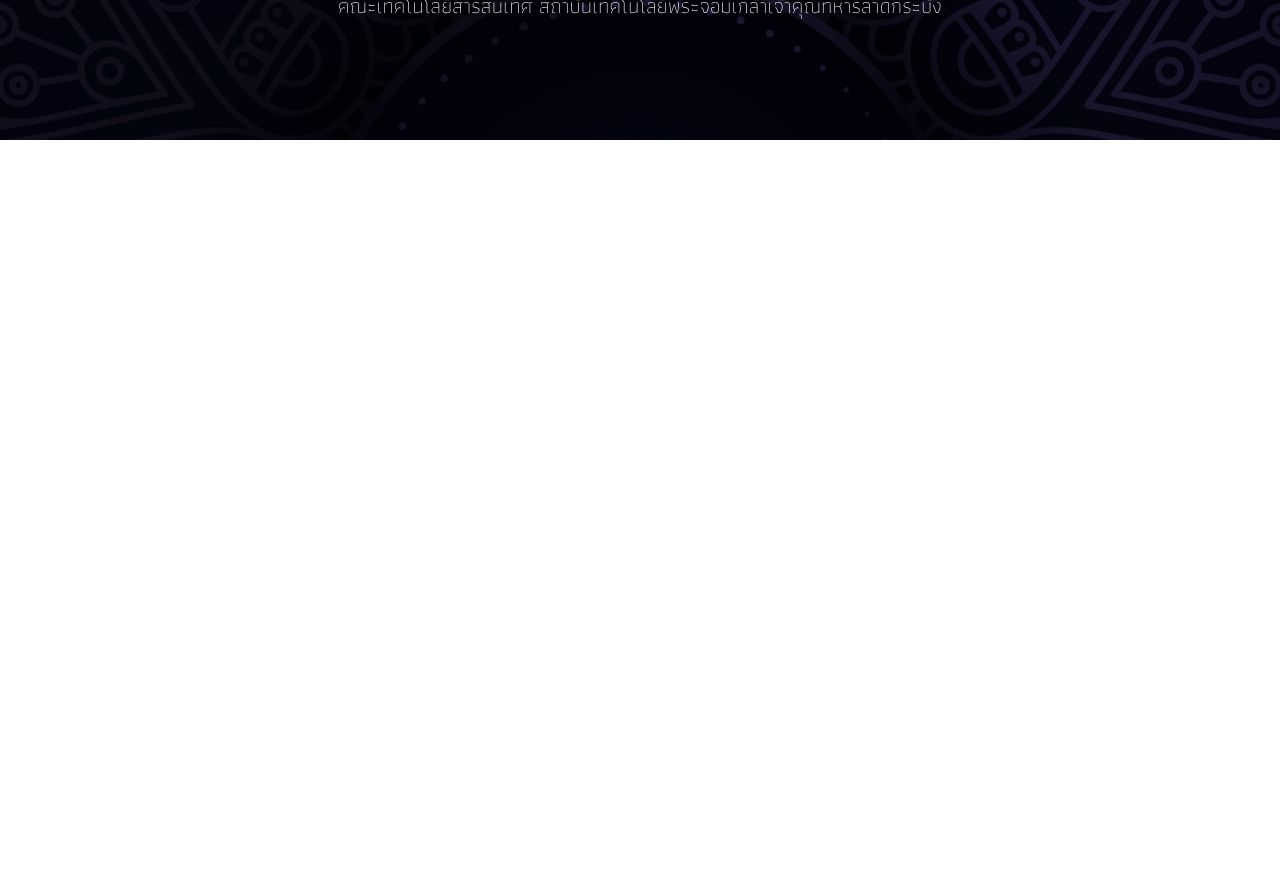
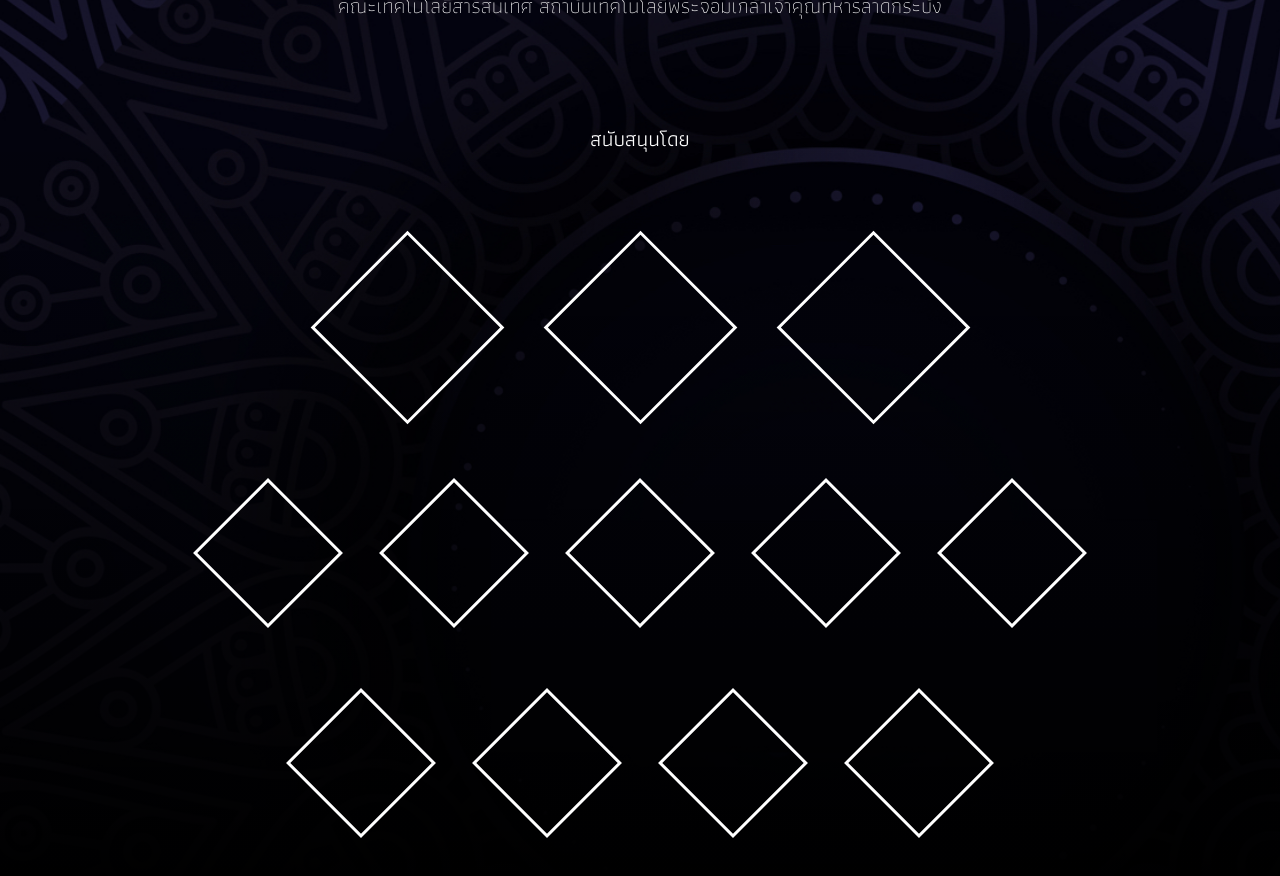
Before and after one commit to phongsathorn1/itcamp15-landing, a Vue app: page / in a window 1280 px wide. Shown: the part 660-1536 px from the top of the page. Before the commit the page ends 800 px from the top, so only its background shows below. Built offline with nearby package versions, Linux system fonts and the light colour scheme.

Commit message:
:sparkles: add sponsor area

```diff
--- a/src/components/section/Heading.vue
+++ b/src/components/section/Heading.vue
@@ -26,12 +26,12 @@ export default {
   background-size: cover;
   background-repeat: no-repeat;
   width: 100%;
-  height: calc(100vh - 200px);
   padding-top: 200px;
 }
 
 #heading-content {
   text-align: center;
+  margin-bottom: 100px;
 }
 
 span {
--- a/src/components/section/Sponsor.vue
+++ b/src/components/section/Sponsor.vue
@@ -1,5 +1,25 @@
 <template>
-  <div id="sponsor-container"></div>
+  <div id="sponsor-container">
+    <p>สนับสนุนโดย</p>
+    <div class="sponsor-row">
+      <div class="sponsor-lv1"></div>
+      <div class="sponsor-lv1"></div>
+      <div class="sponsor-lv1"></div>
+    </div>
+    <div class="sponsor-row">
+      <div class="sponsor-lv2"></div>
+      <div class="sponsor-lv2"></div>
+      <div class="sponsor-lv2"></div>
+      <div class="sponsor-lv2"></div>
+      <div class="sponsor-lv2"></div>
+    </div>
+    <div class="sponsor-row">
+      <div class="sponsor-lv2"></div>
+      <div class="sponsor-lv2"></div>
+      <div class="sponsor-lv2"></div>
+      <div class="sponsor-lv2"></div>
+    </div>
+  </div>
 </template>
 
 <script>
@@ -11,7 +31,35 @@ export default {
 <style lang="scss" scoped>
 #sponsor-container {
   background-image: linear-gradient(to top, #000000, rgba(0, 0, 0, 0));
-  /* height: 100vh; */
   width: 100%;
+  padding-bottom: 5em;
+}
+
+.sponsor-row {
+  display: flex;
+  justify-content: center;
+  margin-top: 6.5em;
+}
+
+.sponsor-lv1 {
+  width: 131px;
+  height: 131px;
+  margin: 0 3em;
+  transform: rotate(45deg);
+  border: solid 3px #ffffff;
+}
+
+.sponsor-lv2 {
+  width: 100px;
+  height: 100px;
+  margin: 0 2.5em;
+  transform: rotate(45deg);
+  border: solid 3px #ffffff;
+}
+
+p {
+  color: #fff;
+  text-align: center;
+  font-size: 1.3em;
 }
 </style>
```
